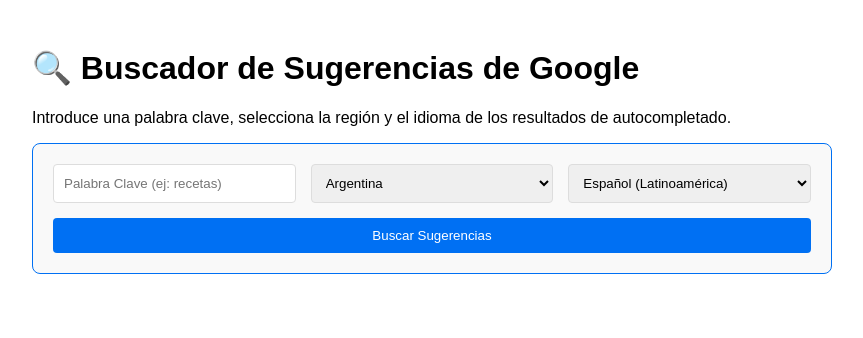
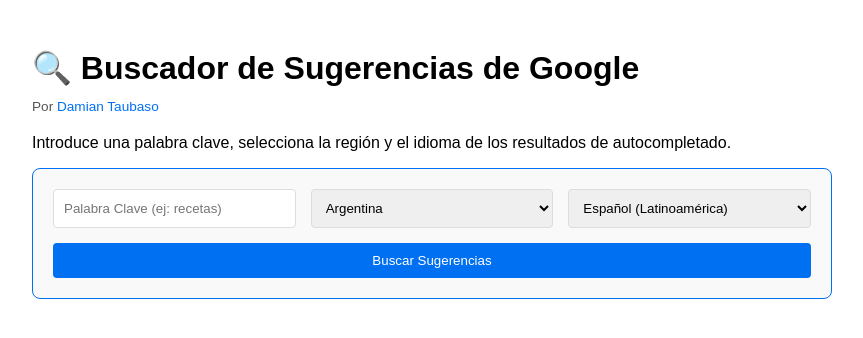
Before and after one commit to dtaubaso/google-suggest-app, a Next.js app: page / in a window 1280 px wide. Shown: the top 338 px of the page, without its empty margins (208-1071 px from the left). Built offline with nearby package versions, Linux system fonts and the light colour scheme.

Commit message:
Add page title and credit link to the Google Suggest Tool

```diff
--- a/pages/index.js
+++ b/pages/index.js
@@ -1,5 +1,6 @@
 // Archivo: pages/index.js
 import { useState } from 'react';
+import Head from 'next/head'; // 💡 IMPORTANTE: Importar el componente Head
 
 // --- ESTILO PARA EL SPINNER (Animación de carga) ---
 const spinnerStyle = {
@@ -111,16 +112,26 @@
 
 
   return (
+    <>
+      {/* 💡 AÑADIDO: Título de la página para la pestaña del navegador */}
+      <Head>
+        <title>Google Suggest Tool | Keyword Harvester SEO</title>
+      </Head>
+
       <div style={{ padding: '20px', maxWidth: '800px', margin: '0 auto', fontFamily: 'Arial, sans-serif' }}>
-      {/* Aplicar estilos globales de forma simple en React/Next.js */}
         <style dangerouslySetInnerHTML={{ __html: globalStyles }} />
 
         <h1>🔍 Buscador de Sugerencias de Google</h1>
+
+        {/* 💡 AÑADIDO: Crédito y enlace con tipografía más pequeña */}
+        <p style={{ fontSize: '0.85em', color: '#555', marginTop: '-10px', marginBottom: '20px' }}>
+          Por <a href="https://www.linkedin.com/in/dtaubaso/" target="_blank" rel="noopener noreferrer" style={{ color: '#0070f3', textDecoration: 'none' }}>Damian Taubaso</a>
+        </p>
+
         <p>Introduce una palabra clave, selecciona la región y el idioma de los resultados de autocompletado.</p>
 
         <form onSubmit={handleSubmit} style={{ display: 'grid', gridTemplateColumns: 'repeat(3, 1fr)', gap: '15px', padding: '20px', border: '1px solid #0070f3', borderRadius: '8px', backgroundColor: '#f9f9f9' }}>
 
-        {/* Input de Palabra Clave */}
           <input
             type="text"
             value={keyword}
@@ -130,21 +141,18 @@
             style={{ padding: '10px', borderRadius: '4px', border: '1px solid #ddd' }}
           />
 
-        {/* Selector de País (gl) - Usando la lista ordenada */}
           <select value={country} onChange={(e) => setCountry(e.target.value)} style={{ padding: '10px', borderRadius: '4px', border: '1px solid #ddd' }}>
             {sortedCountries.map(([code, name]) => (
               <option key={code} value={code}>{name}</option>
             ))}
           </select>
 
-        {/* Selector de Idioma (hl) */}
           <select value={language} onChange={(e) => setLanguage(e.target.value)} style={{ padding: '10px', borderRadius: '4px', border: '1px solid #ddd' }}>
             {Object.entries(questionSets).map(([code, name]) => (
               <option key={code} value={code}>{name}</option>
             ))}
           </select>
 
-        {/* Botón de Búsqueda con Spinner */}
           <button
             type="submit"
             disabled={loading || !keyword}
@@ -158,15 +166,13 @@
           </button>
         </form>
 
-      {/* ... (Sección de Resultados) ... */}
-
         {error && <p style={{ color: 'red', marginTop: '20px' }}>⚠️ Error: {error}</p>}
 
         {results.length > 0 && (
           <div style={{ marginTop: '30px' }}>
             <h2>Resultados ({results.length > 1 ? results.length - 1 : 0} Sugerencias)</h2>
             <button
-            onClick={() => exportToCSV(results, `sugerencias_${keyword.replace(/\s/g, '_')}.csv`)}
+              onClick={() => exportToCSV(results, keyword)}
               style={{ padding: '10px 15px', backgroundColor: '#28a745', color: 'white', border: 'none', borderRadius: '4px', cursor: 'pointer', marginBottom: '15px' }}
             >
               Descargar CSV
@@ -189,5 +195,6 @@
           </div>
         )}
       </div>
+    </>
   );
 }
```
Lines whose indentation alone changed are shown as unchanged.
